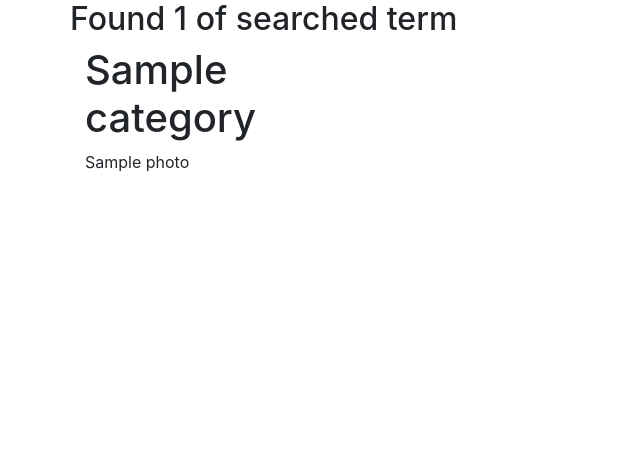
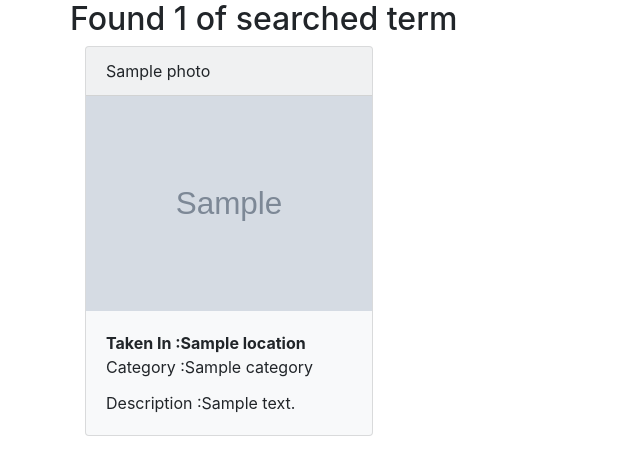
Before and after one commit to Sieva-cmd/My-Gallery, a Django app: template mygallery/templates/search.html in a window 1280 px wide. Shown: the part 56-531 px from the top of the page, without its empty margins (0-640 px from the left). Run offline with Django 4.2, Linux system fonts and the light colour scheme; the template is opened without the code that fills it: most values are stand-ins (such as "Sample title", 1, 10 or a date in 2020); grey boxes marked "Sample" are stand-in pictures; some libraries are stand-ins or nearby versions.

Commit message:
structure search html

```diff
--- a/mygallery/templates/search.html
+++ b/mygallery/templates/search.html
@@ -16,11 +16,22 @@
 
   {% if photos %}
     {% for photo in photos %}
-      <div class="col-sm-6 col-md-3">
-          <h1>{{photo.category}}</h1>
-          <p>{{photo.name}} </p>
+
+    <div class="col-md-4">
+
+      <div class="card bg-light mb-3" style="max-width: 18rem;">
+        <div class="card-header">{{photo.name}} </div>
+        <img src="{{photo.image.url}}" class="img-responsive" alt="Image" >
+
+        <div class="card-body">
+          <b class="card-title"> Taken In :{{photo.location}} </b>
+          <p class="card-title"> Category :{{photo.category}} </p>
+          <p class="card-text"> Description :{{photo.description}} </p>
+        </div>
       </div>
-    {% endfor %}
+
+    </div>
+    {%endfor%}
   {% endif %}
   </div>
 </div>
```
